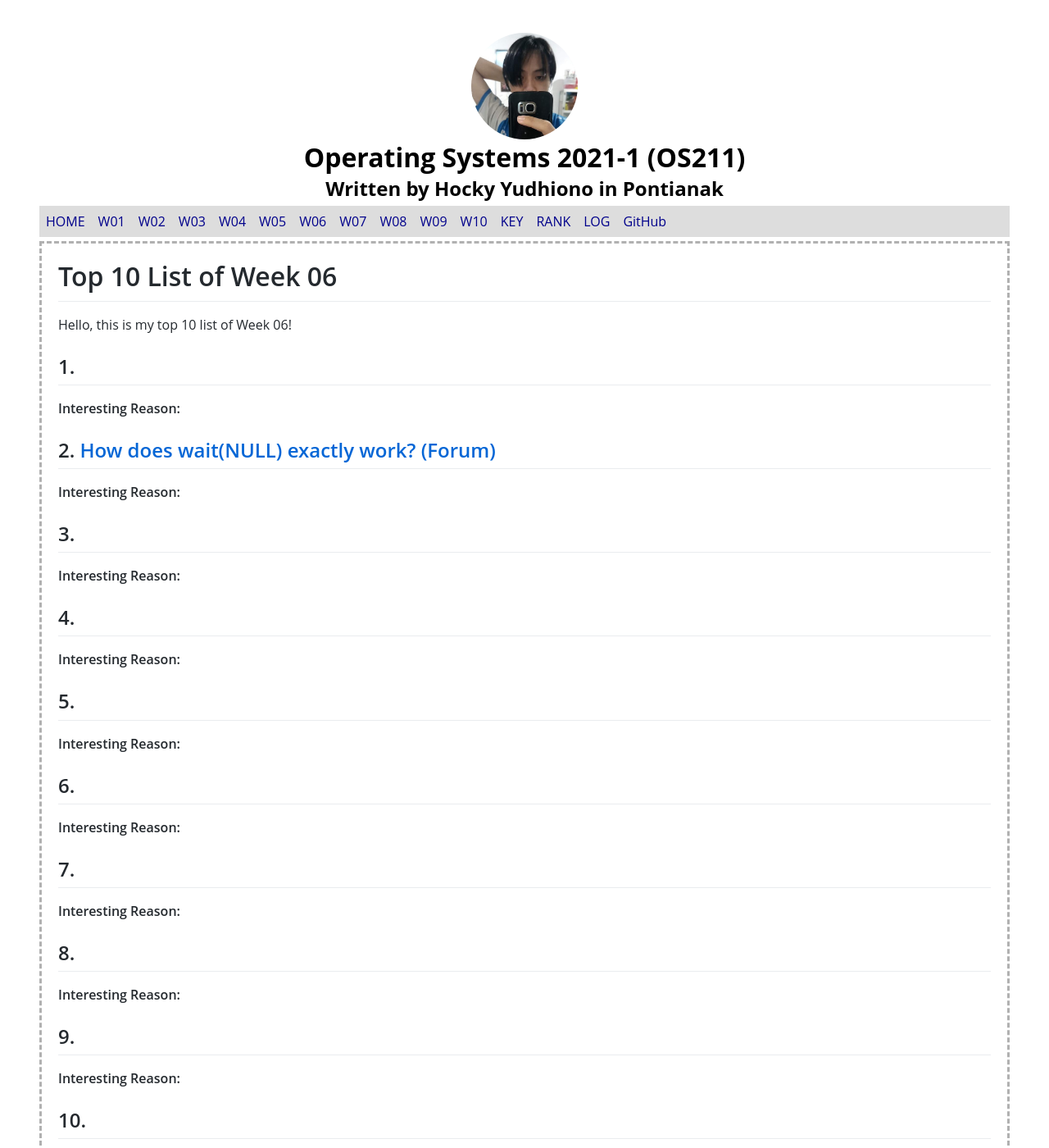
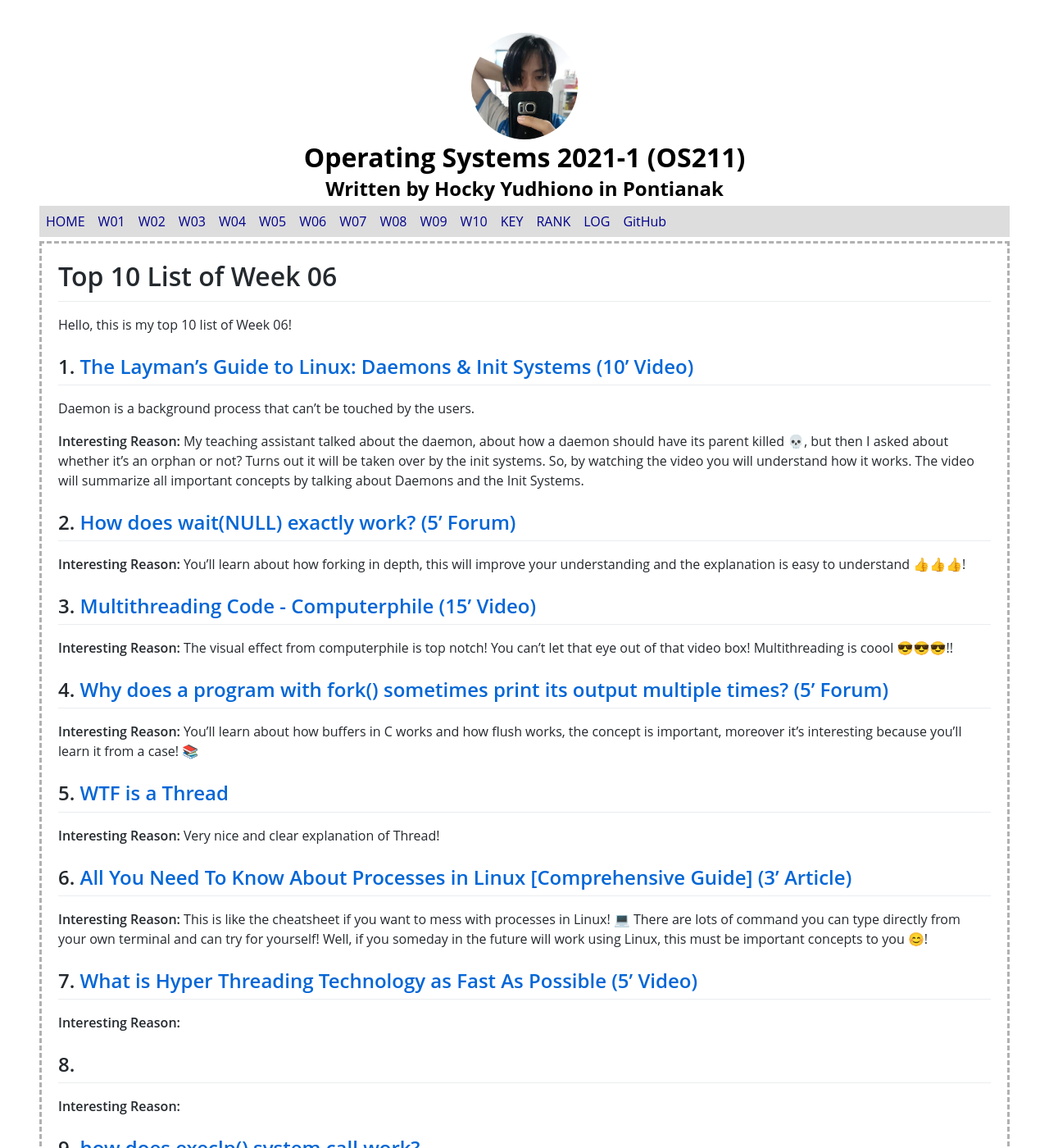
Before and after one commit to Bimabara/os211, a Jekyll site: the page built from w06.md, in a window 1280 px wide and 1400 px high. Shown: the whole window at 82% size. Built offline with Jekyll 4.4.1, drawn with Linux system fonts in a browser that asks for light colours; our own code applies the rules of GitHub Pages for plain Markdown files.

Commit message:
[W06] Add Top 10

```diff
--- a/w06.md
+++ b/w06.md
@@ -7,31 +7,33 @@ permalink: /W06/
 
 Hello, this is my top 10 list of Week 06!
 
-## 1. []()
+## 1. [The Layman's Guide to Linux: Daemons & Init Systems (10' Video)](https://www.youtube.com/watch?v=ydg9KZCCPE0)
 
-**Interesting Reason:**
+Daemon is a background process that can't be touched by the users.
 
-## 2. [How does wait(NULL) exactly work? (Forum)](https://stackoverflow.com/questions/42426816/how-does-waitnull-exactly-work)
+**Interesting Reason:** My teaching assistant talked about the daemon, about how a daemon should have its parent killed 💀, but then I asked about whether it's an orphan or not? Turns out it will be taken over by the init systems. So, by watching the video you will understand how it works. The video will summarize all important concepts by talking about Daemons and the Init Systems.
 
-**Interesting Reason:**
+## 2. [How does wait(NULL) exactly work? (5' Forum)](https://stackoverflow.com/questions/42426816/how-does-waitnull-exactly-work)
 
-## 3. []()
+**Interesting Reason:** You'll learn about how forking in depth, this will improve your understanding and the explanation is easy to understand 👍👍👍!
 
-**Interesting Reason:**
+## 3. [Multithreading Code - Computerphile (15' Video)](https://www.youtube.com/watch?v=7ENFeb-J75k)
 
-## 4. []()
+**Interesting Reason:** The visual effect from computerphile is top notch! You can't let that eye out of that video box! Multithreading is coool 😎😎😎!!
 
-**Interesting Reason:**
+## 4. [Why does a program with fork() sometimes print its output multiple times? (5' Forum)](https://unix.stackexchange.com/questions/447898/why-does-a-program-with-fork-sometimes-print-its-output-multiple-times)
 
-## 5. []()
+**Interesting Reason:** You'll learn about how buffers in C works and how flush works, the concept is important, moreover it's interesting because you'll learn it from a case! 📚
 
-**Interesting Reason:**
+## 5. [WTF is a Thread](https://www.youtube.com/watch?v=WYW_zRF-y-I)
 
-## 6. []()
+**Interesting Reason:** Very nice and clear explanation of Thread!
 
-**Interesting Reason:**
+## 6. [All You Need To Know About Processes in Linux [Comprehensive Guide] (3' Article)](https://www.tecmint.com/linux-process-management/)
 
-## 7. []()
+**Interesting Reason:** This is like the cheatsheet if you want to mess with processes in Linux! 💻 There are lots of command you can type directly from your own terminal and can try for yourself! Well, if you someday in the future will work using Linux, this must be important concepts to you 😊!
+
+## 7. [What is Hyper Threading Technology as Fast As Possible (5' Video)](https://www.youtube.com/watch?v=wnS50lJicXc)
 
 **Interesting Reason:**
 
@@ -39,7 +41,7 @@ Hello, this is my top 10 list of Week 06!
 
 **Interesting Reason:**
 
-## 9. []()
+## 9. [how does execlp() system call work?](https://stackoverflow.com/questions/25992622/how-does-execlp-system-call-work)
 
 **Interesting Reason:**
 
```
